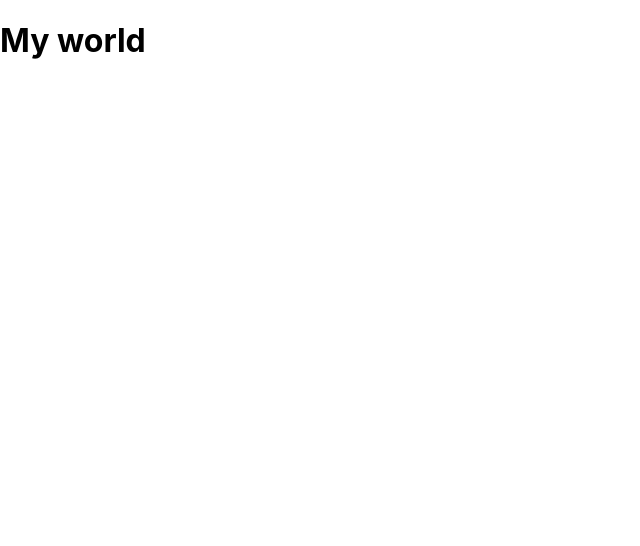
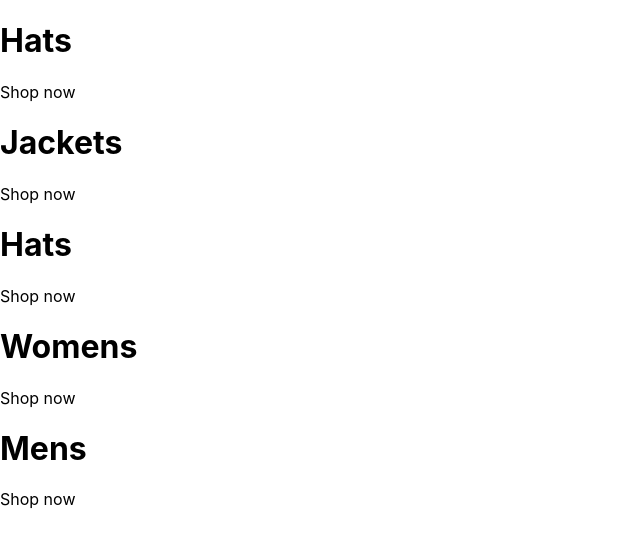
Before and after one commit to Joshevski/ecommerceApp, a React (Create React App) app: page / in a window 1280 px wide. Shown: the top 546 px of the page, without its empty margins (0-640 px from the left). Built offline with nearby package versions, Linux system fonts and the light colour scheme.

Commit message:
adding cat

```diff
--- a/src/App.js
+++ b/src/App.js
@@ -1,11 +1,43 @@
+import React from 'react'
 
+const App = () => {
 
-function App() {
+  const categories = [
+    {
+      id: 1,
+      title: 'Hats'
+    },
+    {
+      id: 2,
+      title: 'Jackets'
+    },
+    {
+      id: 3,
+      title: 'Hats'
+    },
+    {
+      id: 4,
+      title: 'Womens'
+    },
+    {
+      id: 5,
+      title: 'Mens'
+    },
+  ]
   return (
-      <div>
-        <h1>My world</h1>
-      </div>
-  );
+    <div className='categories-container'>
+      {categories.map(({title}) => (
+        <div className='category-contanier'>
+             <div className='background-image'></div>
+              <div>
+                <h1>{title}</h1>
+                <p>Shop now</p>
+              </div>
+        </div>
+      ))}
+
+    </div>
+  )
 }
 
-export default App;
+export default App
```
